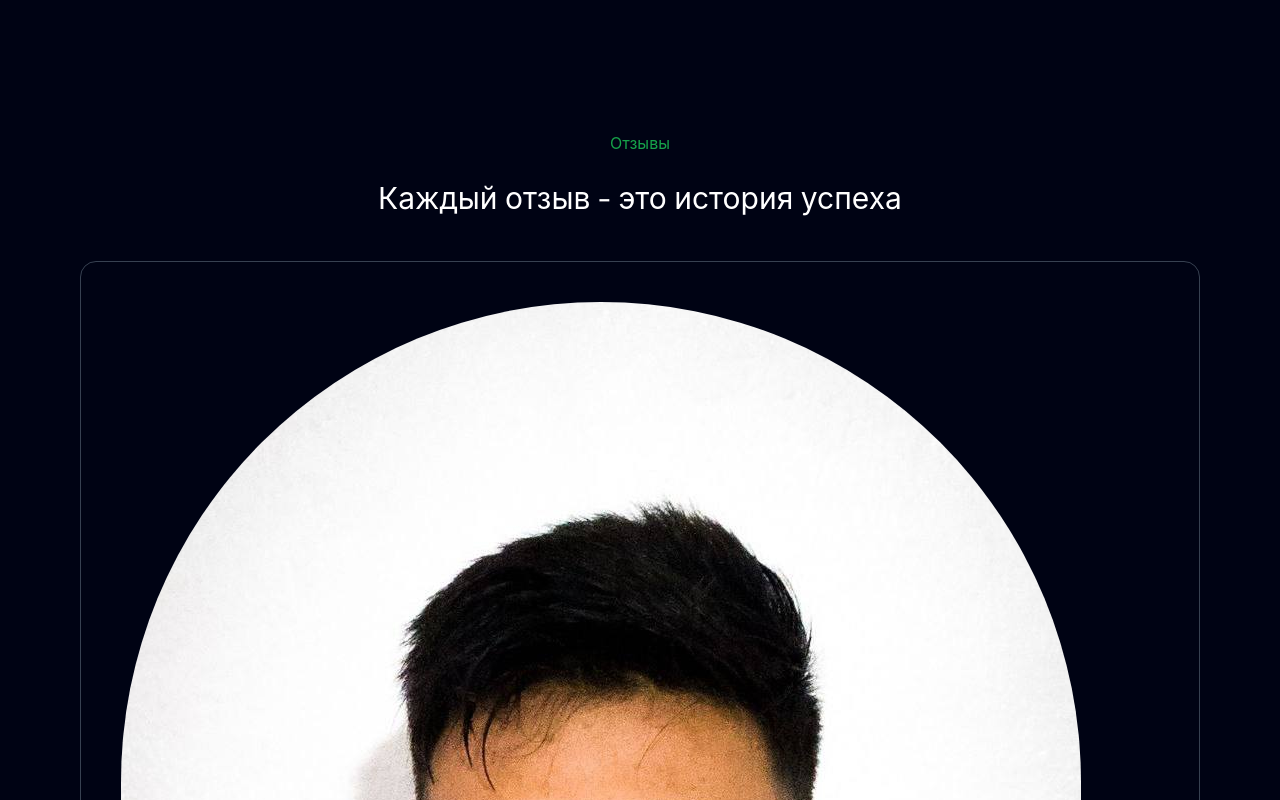
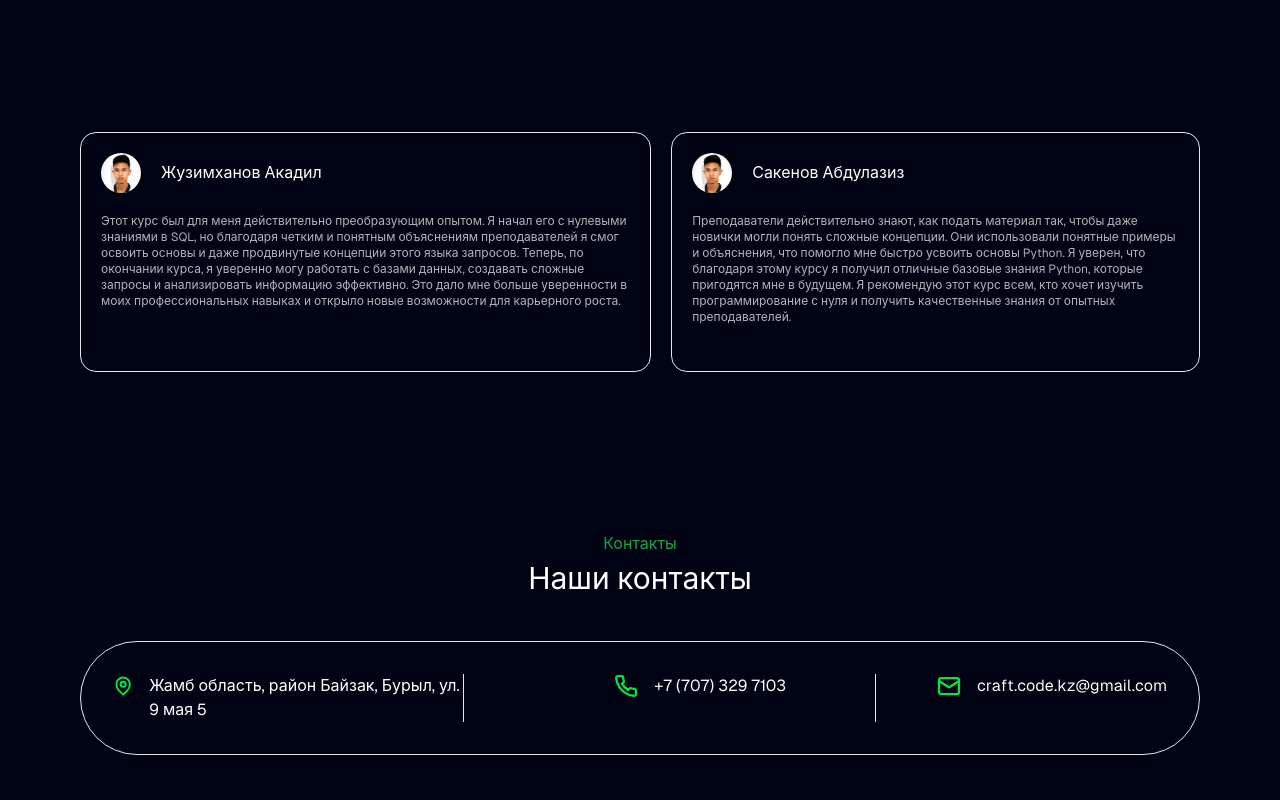
Before and after one commit to Bashkanitto/craft-code, a Next.js app: page / in a window 1280 px wide. Shown: the part 2560-3360 px from the top of the page. Built offline with nearby package versions, Linux system fonts and the light colour scheme.

Commit message:
review ready

```diff
--- a/app/components/Review.jsx
+++ b/app/components/Review.jsx
@@ -3,29 +3,25 @@ import { reviewList } from "./Constants";
 
 const Review = () => {
   return (
-    <section className="container mx-auto flex flex-col  justify-center items-center text-white text-center gap-5 mb-40">
-      <p className=" text-green">Отзывы</p>
-      <h2 className="mb-5">Каждый отзыв - это история успеха</h2>
-      <div className="blocks flex flex-col md:flex-row flex-wrap gap-2">
+    <section className="container mx-auto flex flex-col lg:flex-row justify-center items-center gap-5 mb-40">
       {reviewList.map((item) => (
         <div
-            className="border border-gray-700 flex-wrap p-10 rounded-2xl flex flex-col justify-center items-center"
           key={item.id}
+          className="flex flex-col gap-5 border p-5 rounded-2xl h-full sm:h-60"
         >
-            <div className="flex gap-4 items-center">
+          <div className="flex items-center gap-5">
             <Image
-                width={20}
-                height={20}
+              width={50}
+              height={50}
               src={item.img}
               alt={item.h2}
-                className="rounded-full w-full"
+              className="rounded-full w-10 h-10 object-cover"
             />
-              <h2>{item.h2}</h2>
+            <span>{item.h2}</span>
           </div>
-            <p>{item.p}</p>
+          <p className="text-xs">{item.p}</p>
         </div>
       ))}
-      </div>
     </section>
   );
 };
```
Lines whose indentation alone changed are shown as unchanged.
